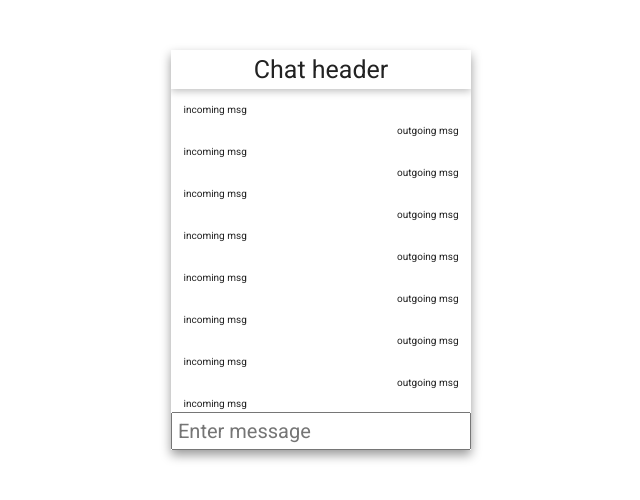
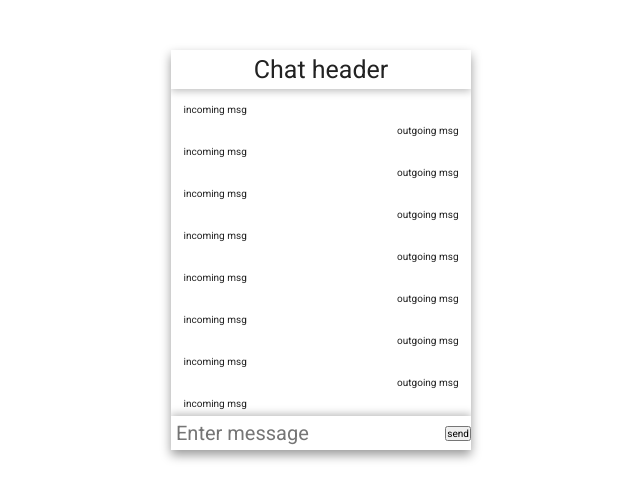
Before and after one commit to popadicbranislav/epistule, a Vue app: page / in a window 1280 px wide. Shown: the top 500 px of the page, without its empty margins (319-959 px from the left). Built offline with nearby package versions, Linux system fonts and the light colour scheme.

Commit message:
Updated ChatInput.vue - enabled to send message with hardcoded sender id - wrapped the input in the form - checking for empty message before request sent

```diff
--- a/src/components/ChatInput.vue
+++ b/src/components/ChatInput.vue
@@ -1,15 +1,60 @@
 <template>
-  <input id="chat-input" type="text" placeholder="Enter message" />
+  <form id="chat-form" @submit.prevent="onSubmitChatInput">
+    <input
+      id="chat-input"
+      type="text"
+      placeholder="Enter message"
+      v-model="state.chat_input"
+    />
+
+    <button type="submit">send</button>
+  </form>
 </template>
 
 <script setup lang="ts">
-//
+import { reactive } from "vue";
+import { RasaService } from "../common/rasa.service";
+
+const sender_id = "jfioejvreoailvje8v9u089emuv90eu8av9u";
+
+const state = reactive({
+  chat_input: "",
+});
+
+/** Event handler for a submit event on the chat input form */
+function onSubmitChatInput() {
+  const outgoing_message = state.chat_input;
+  // Clear the chat input
+  state.chat_input = "";
+
+  if (outgoing_message === "") return;
+
+  RasaService.post({
+    message: outgoing_message,
+    sender: sender_id,
+  }).then((res) => {
+    console.log(`message: "${outgoing_message}"\n`, "response: ", res.data);
+  });
+}
 </script>
 
 <style scoped>
+#chat-form {
+  display: flex;
+
+  align-items: center;
+  justify-content: stretch;
+
+  box-shadow: 0 -0.2rem 0.8rem #0004;
+}
+
 #chat-input {
+  flex: 1;
   font-size: 2rem;
 
   padding: 0.5rem;
+
+  border: none;
+  outline: none;
 }
 </style>
```
